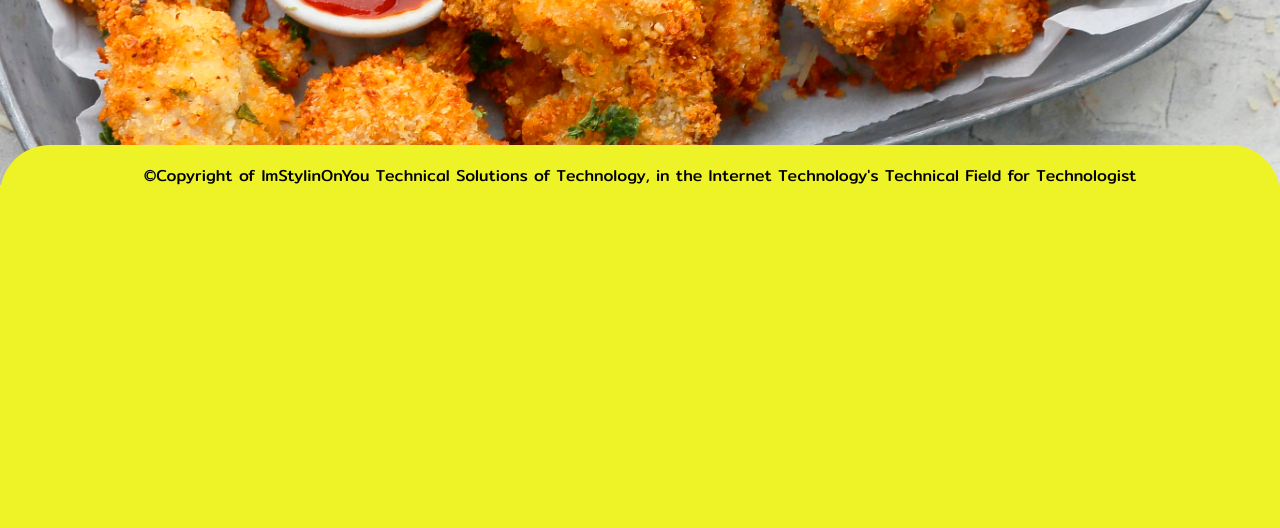
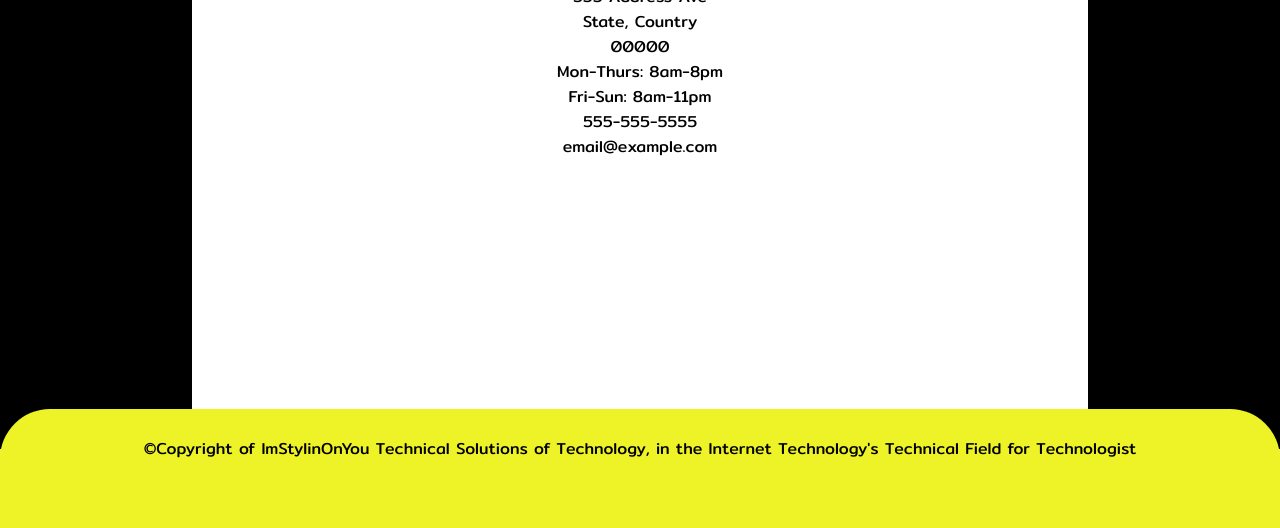
Before and after one commit to valeratech/restaurant-page, a website built with webpack: page src/template.html in a window 1280 px wide. Shown: the part 655-1183 px from the top of the page. Before the commit the page ends 900 px from the top, so only its background shows below. Built offline with nearby package versions, Linux system fonts and the light colour scheme.

Commit message:
Added contact page

```diff
--- a/src/styles/main.css
+++ b/src/styles/main.css
@@ -81,6 +81,7 @@ li:hover {
     display: grid;
     grid-template-columns: repeat(auto-fill, minmax(350px, 1fr));
     grid-gap: 35px;
+    padding: 50px 0 100px ;
 }
 
 .menu-tiles {
@@ -111,7 +112,8 @@ img {
 }
 
 .menu > h2, .menu > p {
-    align-self: start;
+    /*align-self: baseline;*/
+
 }
 
 h1 {
@@ -124,7 +126,29 @@ h2 {
 }
 
 main {
+    background-color: #ffffff
+}
 
+.contact {
+    display: flex;
+    justify-content: center;
+    flex-direction: column;
+    align-items: center;
+    background-color: #000000;
+}
+
+.contact > h2 {
+    color: #ffffff;
+}
+
+.contact-info {
+    display: flex;
+    justify-content: center;
+    align-items: center;
+    flex-direction: column;
+    background-color: #ffffff;
+    height: 850px;
+    width: 70%
 }
 
 footer {
--- a/src/template.html
+++ b/src/template.html
@@ -18,85 +18,96 @@
 </header>
 <main>
     <div id="content">
-        <article class="home">
-            <div class="info-box">
-                <h2>BEST NUGGETS EVER</h2>
-                <p>Pellentesque habitant morbi tristique senectus et netus et malesuada fames ac turpis egestas.</p>
-            </div>
-            <div>
+<!--        <article class="home">-->
+<!--            <div class="info-box">-->
+<!--                <h2>BEST NUGGETS EVER</h2>-->
+<!--                <p>Pellentesque habitant morbi tristique senectus et netus et malesuada fames ac turpis egestas.</p>-->
+<!--            </div>-->
+<!--            <div>-->
 
-            </div>
-        </article>
+<!--            </div>-->
+<!--        </article>-->
 <!--        <article class="menu">-->
-<!--            <article class="menu">-->
-<!--                <h2>Nuggets</h2>-->
-<!--                <p>Our custom 100% blend, never frozen, no hormones or antibiotics ever, humanely raised and grazed in the USA</p>-->
-<!--                <div class="menu-box">-->
-<!--                    <div class="menu-tiles">-->
-<!--                        <div class="menu-img"><img src="../src/assets/menu-nuggets1.jpg" alt="Delicious looking nuggets"></div>-->
-<!--                        <div class="menu-text">-->
-<!--                            <p>Crispy, whole white-meat bites served with honey mustard or BBQ (contains milk, wheat, soy, and gluten)</p>-->
-<!--                            <p>$5.39 · 300 cals</p>-->
-<!--                        </div>-->
-<!--                    </div>-->
-<!--                    <div class="menu-tiles">-->
-<!--                        <div class="menu-img"><img src="../src/assets/menu-nuggets1.jpg" alt="Delicious looking nuggets"></div>-->
-<!--                        <div class="menu-text">-->
-<!--                            <p>Crispy, whole white-meat bites served with honey mustard or BBQ (contains milk, wheat, soy, and gluten)</p>-->
-<!--                            <p>$5.39 · 300 cals</p>-->
-<!--                        </div>-->
-<!--                    </div>-->
-<!--                    <div class="menu-tiles">-->
-<!--                        <div class="menu-img"><img src="../src/assets/menu-nuggets1.jpg" alt="Delicious looking nuggets"></div>-->
-<!--                        <div class="menu-text">-->
-<!--                            <p>Crispy, whole white-meat bites served with honey mustard or BBQ (contains milk, wheat, soy, and gluten)</p>-->
-<!--                            <p>$5.39 · 300 cals</p>-->
-<!--                        </div>-->
-<!--                    </div>-->
-<!--                    <div class="menu-tiles">-->
-<!--                        <div class="menu-img"><img src="../src/assets/menu-nuggets1.jpg" alt="Delicious looking nuggets"></div>-->
-<!--                        <div class="menu-text">-->
-<!--                            <p>Crispy, whole white-meat bites served with honey mustard or BBQ (contains milk, wheat, soy, and gluten)</p>-->
-<!--                            <p>$5.39 · 300 cals</p>-->
-<!--                        </div>-->
-<!--                    </div>-->
-<!--                    <div class="menu-tiles">-->
-<!--                        <div class="menu-img"><img src="../src/assets/menu-nuggets1.jpg" alt="Delicious looking nuggets"></div>-->
-<!--                        <div class="menu-text">-->
-<!--                            <p>Crispy, whole white-meat bites served with honey mustard or BBQ (contains milk, wheat, soy, and gluten)</p>-->
-<!--                            <p>$5.39 · 300 cals</p>-->
-<!--                        </div>-->
-<!--                    </div>-->
-<!--                    <div class="menu-tiles">-->
-<!--                        <div class="menu-img"><img src="../src/assets/menu-nuggets1.jpg" alt="Delicious looking nuggets"></div>-->
-<!--                        <div class="menu-text">-->
-<!--                            <p>Crispy, whole white-meat bites served with honey mustard or BBQ (contains milk, wheat, soy, and gluten)</p>-->
-<!--                            <p>$5.39 · 300 cals</p>-->
-<!--                        </div>-->
-<!--                    </div>-->
-<!--                    <div class="menu-tiles">-->
-<!--                        <div class="menu-img"><img src="../src/assets/menu-nuggets1.jpg" alt="Delicious looking nuggets"></div>-->
-<!--                        <div class="menu-text">-->
-<!--                            <p>Crispy, whole white-meat bites served with honey mustard or BBQ (contains milk, wheat, soy, and gluten)</p>-->
-<!--                            <p>$5.39 · 300 cals</p>-->
-<!--                        </div>-->
-<!--                    </div>-->
-<!--                    <div class="menu-tiles">-->
-<!--                        <div class="menu-img"><img src="../src/assets/menu-nuggets1.jpg" alt="Delicious looking nuggets"></div>-->
-<!--                        <div class="menu-text">-->
-<!--                            <p>Crispy, whole white-meat bites served with honey mustard or BBQ (contains milk, wheat, soy, and gluten)</p>-->
-<!--                            <p>$5.39 · 300 cals</p>-->
-<!--                        </div>-->
-<!--                    </div>-->
-<!--                    <div class="menu-tiles">-->
-<!--                        <div class="menu-img"><img src="../src/assets/menu-nuggets1.jpg" alt="Delicious looking nuggets"></div>-->
-<!--                        <div class="menu-text">-->
-<!--                            <p>Crispy, whole white-meat bites served with honey mustard or BBQ (contains milk, wheat, soy, and gluten)</p>-->
-<!--                            <p>$5.39 · 300 cals</p>-->
-<!--                        </div>-->
+<!--            <h2>Nuggets</h2>-->
+<!--            <p>Our custom 100% blend, never frozen, no hormones or antibiotics ever, humanely raised and grazed in the USA</p>-->
+<!--            <div class="menu-box">-->
+<!--                <div class="menu-tiles">-->
+<!--                    <div class="menu-img"><img src="../src/assets/menu-nuggets1.jpg" alt="Delicious looking nuggets"></div>-->
+<!--                    <div class="menu-text">-->
+<!--                        <p>Crispy, whole white-meat bites served with honey mustard or BBQ (contains milk, wheat, soy, and gluten)</p>-->
+<!--                        <p>$5.39 · 300 cals</p>-->
 <!--                    </div>-->
 <!--                </div>-->
-<!--            </article>-->
+<!--                <div class="menu-tiles">-->
+<!--                    <div class="menu-img"><img src="../src/assets/menu-nuggets1.jpg" alt="Delicious looking nuggets"></div>-->
+<!--                    <div class="menu-text">-->
+<!--                        <p>Crispy, whole white-meat bites served with honey mustard or BBQ (contains milk, wheat, soy, and gluten)</p>-->
+<!--                        <p>$5.39 · 300 cals</p>-->
+<!--                    </div>-->
+<!--                </div>-->
+<!--                <div class="menu-tiles">-->
+<!--                    <div class="menu-img"><img src="../src/assets/menu-nuggets1.jpg" alt="Delicious looking nuggets"></div>-->
+<!--                    <div class="menu-text">-->
+<!--                        <p>Crispy, whole white-meat bites served with honey mustard or BBQ (contains milk, wheat, soy, and gluten)</p>-->
+<!--                        <p>$5.39 · 300 cals</p>-->
+<!--                    </div>-->
+<!--                </div>-->
+<!--                <div class="menu-tiles">-->
+<!--                    <div class="menu-img"><img src="../src/assets/menu-nuggets1.jpg" alt="Delicious looking nuggets"></div>-->
+<!--                    <div class="menu-text">-->
+<!--                        <p>Crispy, whole white-meat bites served with honey mustard or BBQ (contains milk, wheat, soy, and gluten)</p>-->
+<!--                        <p>$5.39 · 300 cals</p>-->
+<!--                    </div>-->
+<!--                </div>-->
+<!--                <div class="menu-tiles">-->
+<!--                    <div class="menu-img"><img src="../src/assets/menu-nuggets1.jpg" alt="Delicious looking nuggets"></div>-->
+<!--                    <div class="menu-text">-->
+<!--                        <p>Crispy, whole white-meat bites served with honey mustard or BBQ (contains milk, wheat, soy, and gluten)</p>-->
+<!--                        <p>$5.39 · 300 cals</p>-->
+<!--                    </div>-->
+<!--                </div>-->
+<!--                <div class="menu-tiles">-->
+<!--                    <div class="menu-img"><img src="../src/assets/menu-nuggets1.jpg" alt="Delicious looking nuggets"></div>-->
+<!--                    <div class="menu-text">-->
+<!--                        <p>Crispy, whole white-meat bites served with honey mustard or BBQ (contains milk, wheat, soy, and gluten)</p>-->
+<!--                        <p>$5.39 · 300 cals</p>-->
+<!--                    </div>-->
+<!--                </div>-->
+<!--                <div class="menu-tiles">-->
+<!--                    <div class="menu-img"><img src="../src/assets/menu-nuggets1.jpg" alt="Delicious looking nuggets"></div>-->
+<!--                    <div class="menu-text">-->
+<!--                        <p>Crispy, whole white-meat bites served with honey mustard or BBQ (contains milk, wheat, soy, and gluten)</p>-->
+<!--                        <p>$5.39 · 300 cals</p>-->
+<!--                    </div>-->
+<!--                </div>-->
+<!--                <div class="menu-tiles">-->
+<!--                    <div class="menu-img"><img src="../src/assets/menu-nuggets1.jpg" alt="Delicious looking nuggets"></div>-->
+<!--                    <div class="menu-text">-->
+<!--                        <p>Crispy, whole white-meat bites served with honey mustard or BBQ (contains milk, wheat, soy, and gluten)</p>-->
+<!--                        <p>$5.39 · 300 cals</p>-->
+<!--                    </div>-->
+<!--                </div>-->
+<!--                <div class="menu-tiles">-->
+<!--                    <div class="menu-img"><img src="../src/assets/menu-nuggets1.jpg" alt="Delicious looking nuggets"></div>-->
+<!--                    <div class="menu-text">-->
+<!--                        <p>Crispy, whole white-meat bites served with honey mustard or BBQ (contains milk, wheat, soy, and gluten)</p>-->
+<!--                        <p>$5.39 · 300 cals</p>-->
+<!--                    </div>-->
+<!--                </div>-->
+<!--            </div>-->
+<!--        </article>-->
+        <article class="contact">
+            <h2>Get In Touch</h2>
+            <div class="contact-info">
+                <h2>Have a question?</h2>
+                <p>555 Address Ave</p>
+                <p>State, Country</p>
+                <p>00000</p>
+                <p>Mon-Thurs: 8am-8pm</p>
+                <p>Fri-Sun: 8am-11pm</p>
+                <p>555-555-5555</p>
+                <p>email@example.com</p>
+            </div>
         </article>
     </div>
 </main>
```
Also changed, not shown: dist/bundle5f4a3ffc4a0399ece062.js, dist/index.html, 2 other files.
